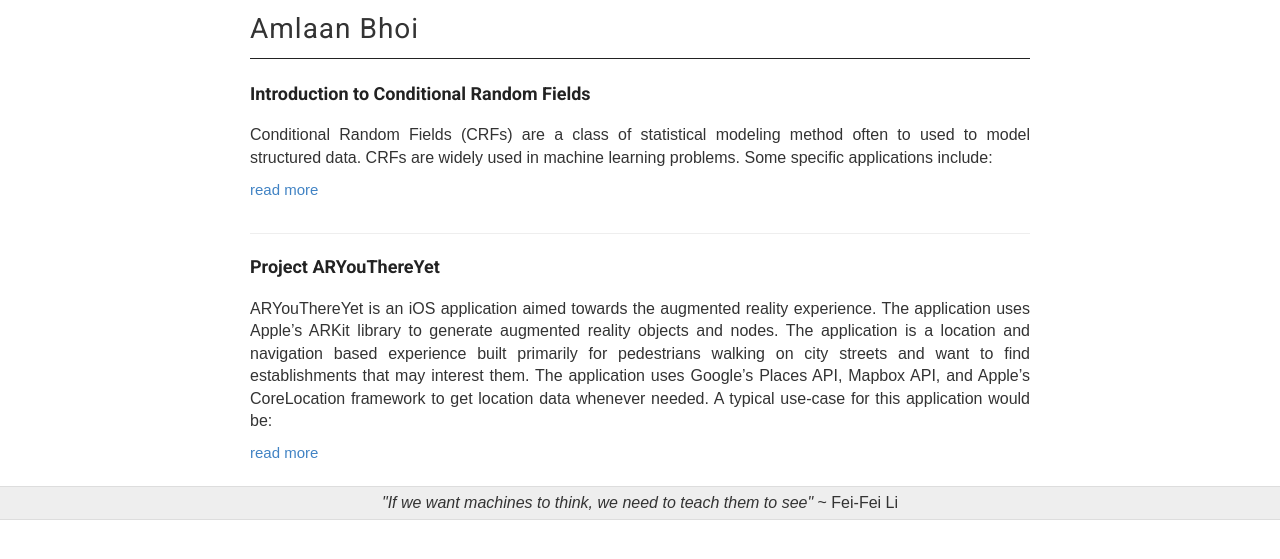
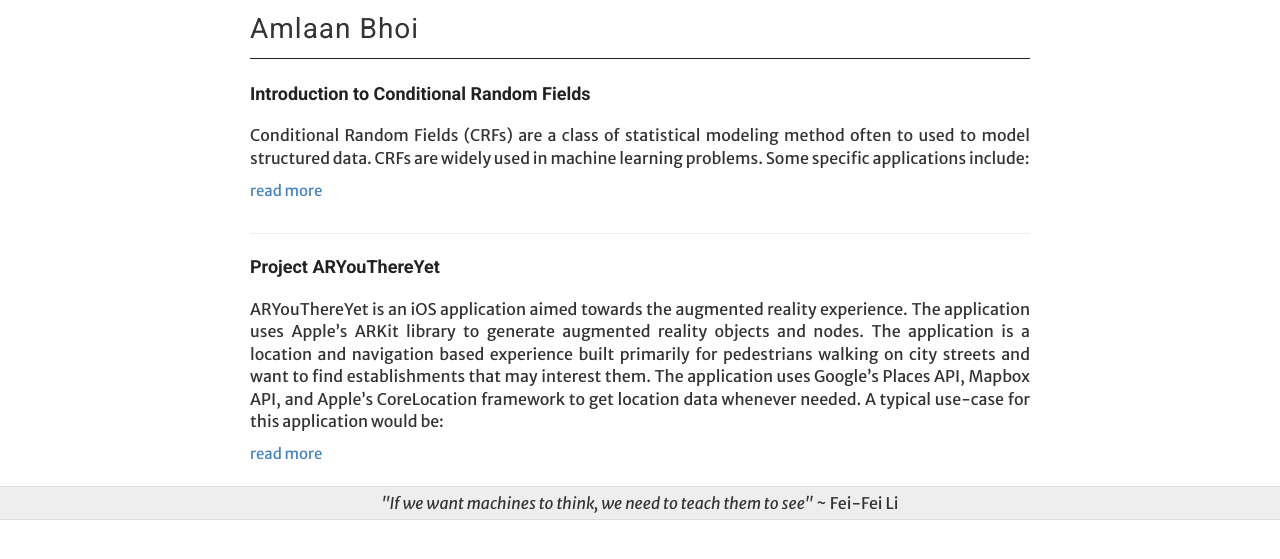
Before and after one commit to abhoi/blog_2, a Jekyll site: the page built from index.html, in a window 1280 px wide. Shown: the top 559 px of the page. Built offline with Jekyll 4.4.1, drawn with Linux system fonts in a browser that asks for light colours.

Commit message:
Update _variables.scss

```diff
--- a/_sass/_variables.scss
+++ b/_sass/_variables.scss
@@ -22,7 +22,7 @@ $white: #fff;
 // $helveticaNeue: "Merriweather", "Helvetica Neue", Helvetica, Arial, sans-serif;
 // $georgia: Georgia, serif;
 $roboto: "Roboto", sans-serif;
-$body: "Merriweather", sans-serif;
+$body: "Merriweather Sans", sans-serif;
 
 // Mobile breakpoints
 @mixin mobile {
```
